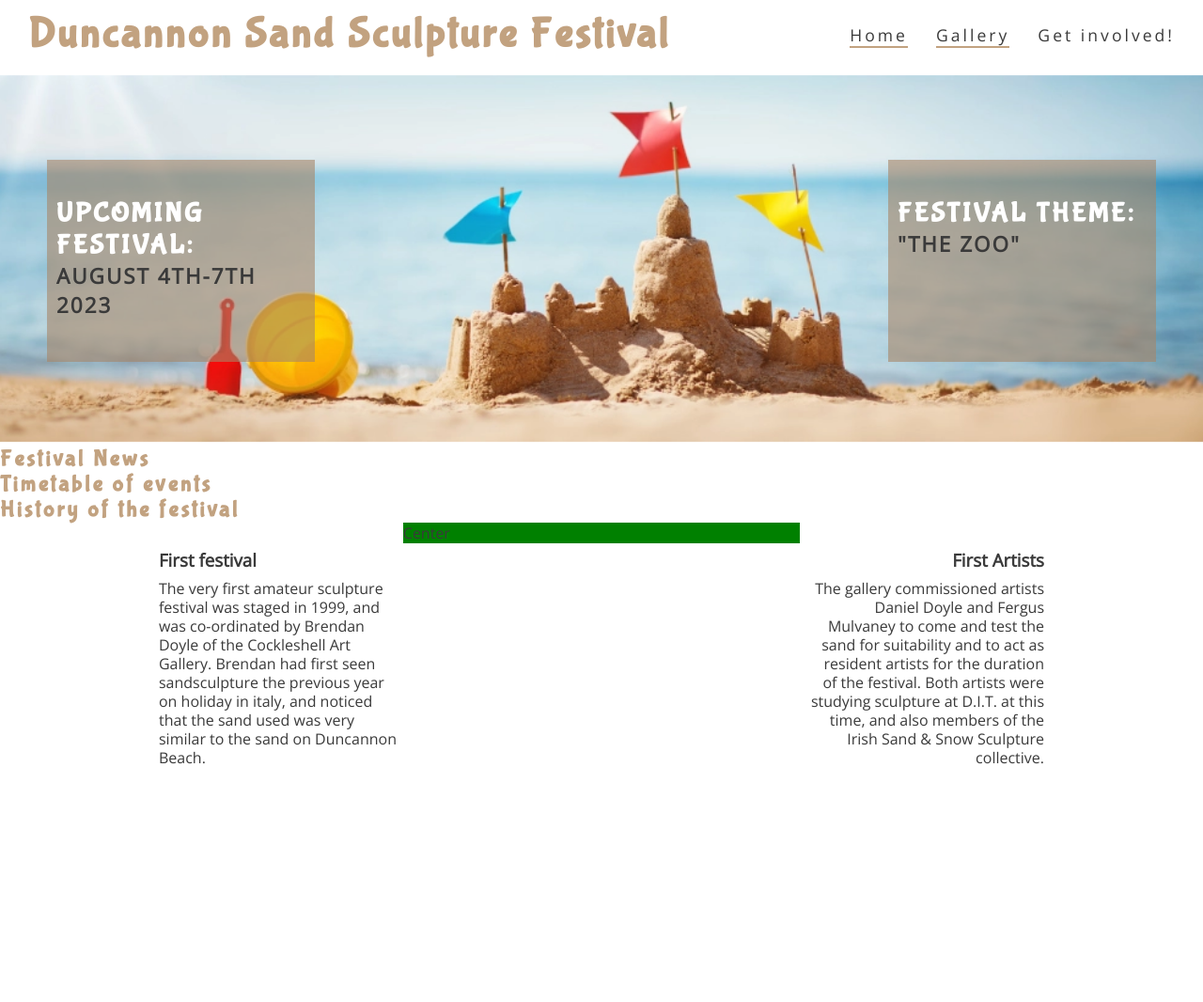
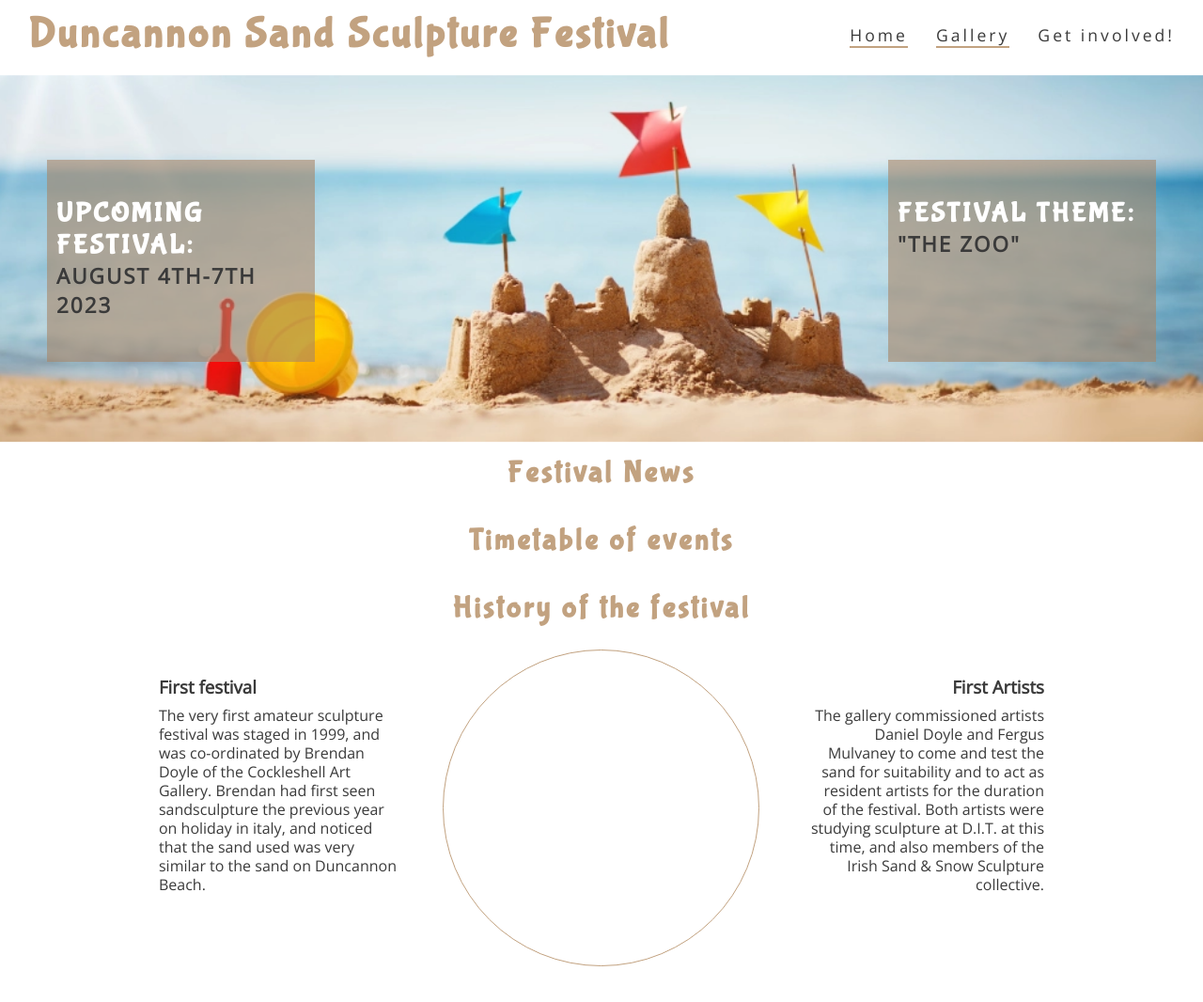
Before and after one commit to ericawall/portfolio-project-1, a plain HTML site: page home.html in a window 1280 px wide. Shown: the whole page at 94% size. Drawn offline with nearby package versions, Linux system fonts and the light colour scheme.

Commit message:
Style the circle placeholder for history first div, align the page section headings to center

```diff
--- a/assets/css/style.css
+++ b/assets/css/style.css
@@ -146,7 +146,6 @@ h1, h2 {
 #center-history {
     width: 33%;
     margin: 0 auto;
-    background-color: green;
 }
 
 .left-history-heading {
@@ -171,6 +170,25 @@ h1, h2 {
 
 .right-history-heading p {
     text-align: right;
+}
+
+#info {
+    text-align: center;
+    margin: 5opx 0;
+    font-size: 200%;
+    padding-bottom: 25px;
+    padding-top: 10px;
+}
+
+#circle-container {
+    width: 275px;
+    height: 275px;
+    padding: 30px;
+    border-style: solid;
+    border-color: #c2a280;
+    border-width: 1px;
+    border-radius: 50%;
+    margin: 0 auto;
 }
 
 /* Footer */
--- a/home.html
+++ b/home.html
@@ -48,16 +48,16 @@
     </section>
 
     <section>
-        <h1>Festival News</h1>
+        <h2 id="info">Festival News</h2>
     </section>
 
     <section>
-        <h1>Timetable of events</h1>
+        <h2 id="info">Timetable of events</h2>
     </section>
 
     <!-- History of festival section-->
     <section id="festival-history">
-        <h1>History of the festival</h1>
+        <h2 id="info">History of the festival</h2>
         <div id="left-history">
             <div class="left-history-heading">
                 <h3>First festival</h3>
@@ -76,7 +76,12 @@
                 </p>
             </div>
         </div>
-        <div id="center-history">Center</div>
+        <div id="center-history">
+            <div id="circle-container">
+                <div id="circle-cover-bg">
+                </div>
+            </div>
+        </div>
     </section>
 
     <footer>
```
